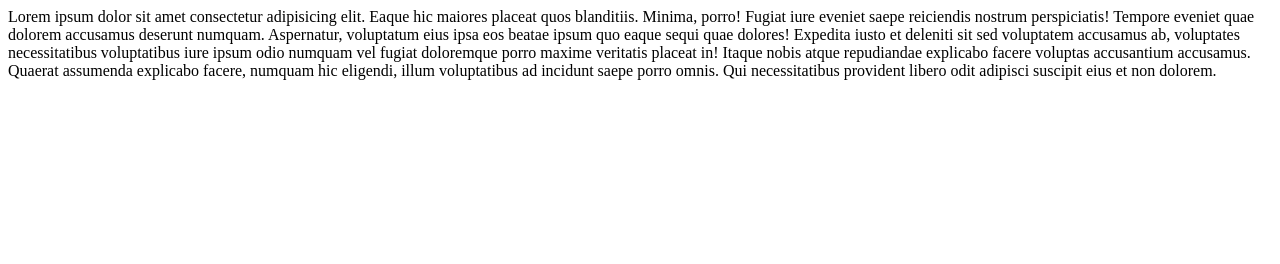
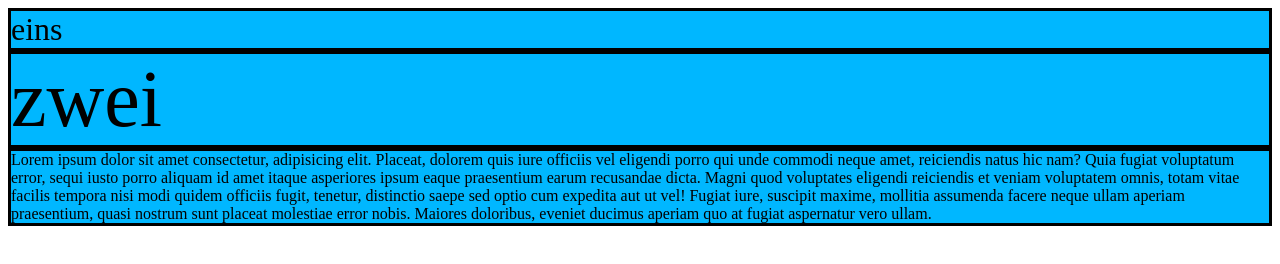
Before and after one commit to Fehr-Leon/2024_2AWI_SWP, a plain HTML site: page CSS/site.html in a window 1280 px wide. Drawn offline with Linux system fonts and the light colour scheme.

Commit message:
initial commint

```diff
--- a/CSS/site.html
+++ b/CSS/site.html
@@ -1,11 +1,37 @@
 <!DOCTYPE html>
 <html lang="en">
+
 <head>
     <meta charset="UTF-8">
     <meta name="viewport" content="width=device-width, initial-scale=1.0">
     <title>Document</title>
+    <style>
+        div {
+            background-color: rgb(0, 183, 255);
+            border-style: solid;
+        }
+
+        .header {
+            font-size: 2rem;
+        }
+
+        .subtitle {
+            font-size: 5rem;
+
+        }
+    </style>
 </head>
+
 <body>
-   Lorem ipsum dolor sit amet consectetur adipisicing elit. Eaque hic maiores placeat quos blanditiis. Minima, porro! Fugiat iure eveniet saepe reiciendis nostrum perspiciatis! Tempore eveniet quae dolorem accusamus deserunt numquam. Aspernatur, voluptatum eius ipsa eos beatae ipsum quo eaque sequi quae dolores! Expedita iusto et deleniti sit sed voluptatem accusamus ab, voluptates necessitatibus voluptatibus iure ipsum odio numquam vel fugiat doloremque porro maxime veritatis placeat in! Itaque nobis atque repudiandae explicabo facere voluptas accusantium accusamus. Quaerat assumenda explicabo facere, numquam hic eligendi, illum voluptatibus ad incidunt saepe porro omnis. Qui necessitatibus provident libero odit adipisci suscipit eius et non dolorem.
+    <div class="header">eins</div>
+    <div class="subtitle">zwei</div>
+    <div>Lorem ipsum dolor sit amet consectetur, adipisicing elit. Placeat, dolorem quis iure officiis vel eligendi
+        porro qui unde commodi neque amet, reiciendis natus hic nam? Quia fugiat voluptatum error, sequi iusto porro
+        aliquam id amet itaque asperiores ipsum eaque praesentium earum recusandae dicta. Magni quod voluptates eligendi
+        reiciendis et veniam voluptatem omnis, totam vitae facilis tempora nisi modi quidem officiis fugit, tenetur,
+        distinctio saepe sed optio cum expedita aut ut vel! Fugiat iure, suscipit maxime, mollitia assumenda facere
+        neque ullam aperiam praesentium, quasi nostrum sunt placeat molestiae error nobis. Maiores doloribus, eveniet
+        ducimus aperiam quo at fugiat aspernatur vero ullam.</div>
 </body>
+
 </html>
```
Also changed, not shown: CSS/page.html (deleted, +0 -1 lines).
